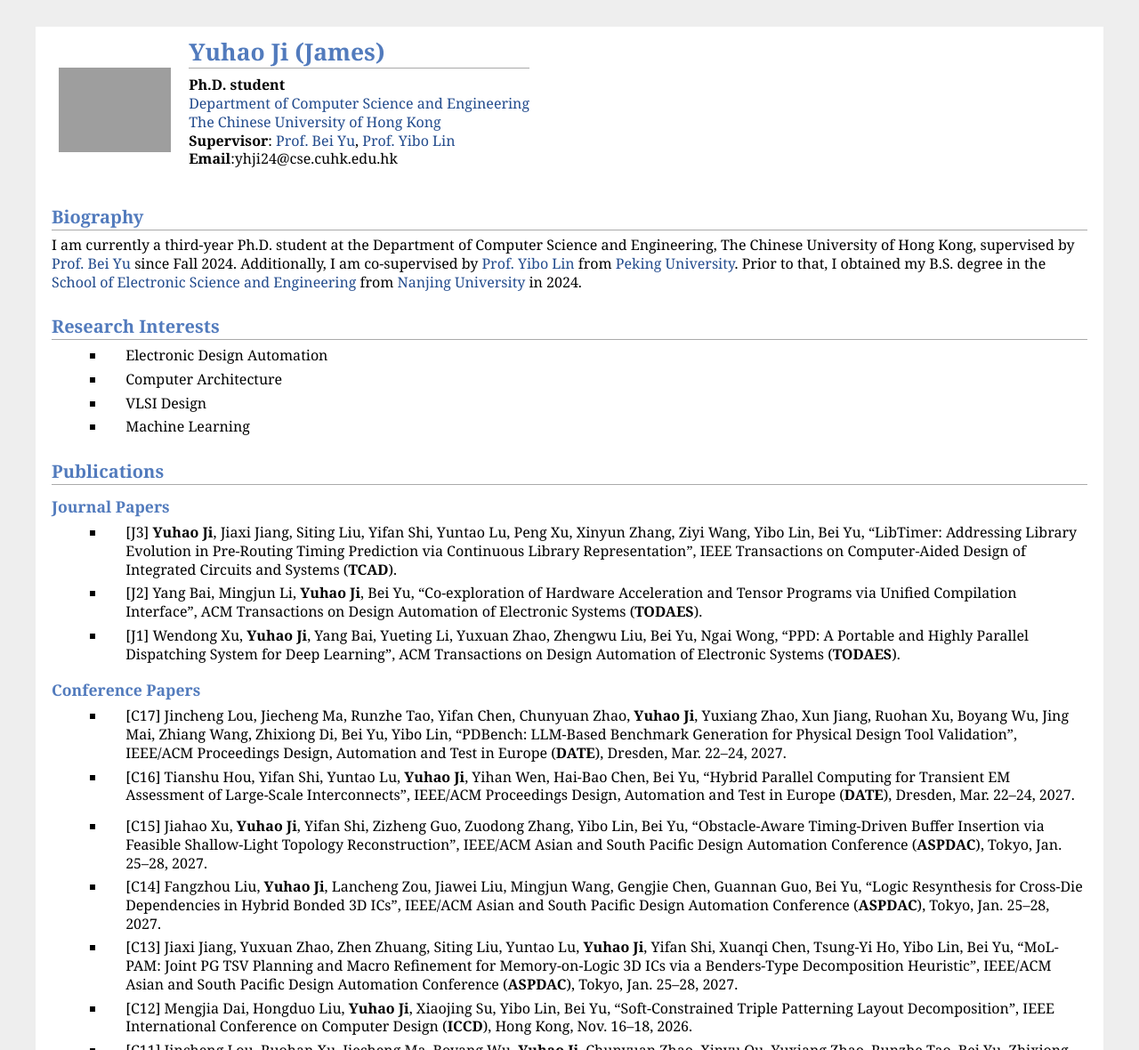
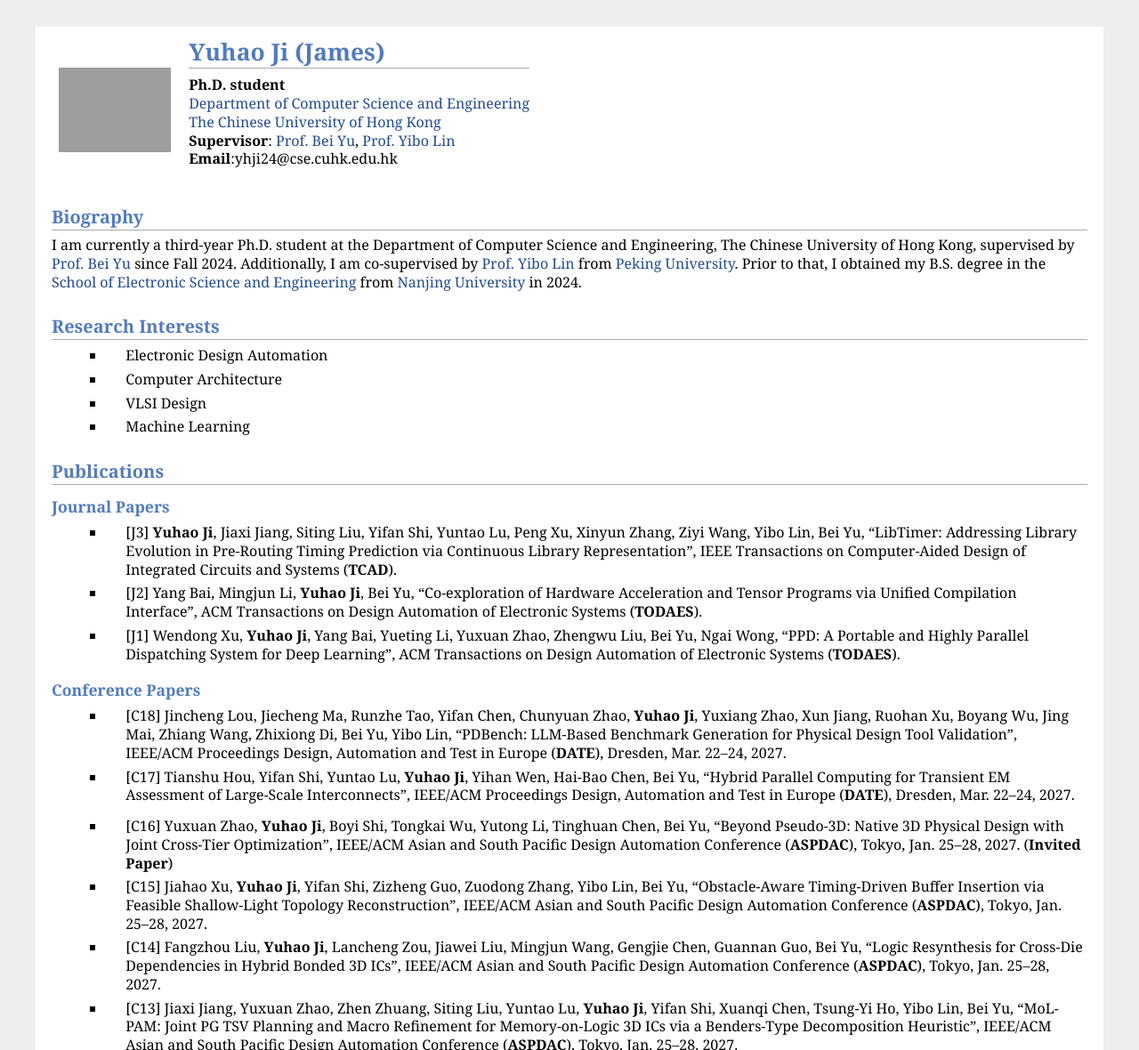
Before and after one commit to xxzh12/xxzh12.github.io, a plain HTML site: page index.html in a window 1280 px wide. Shown: the top 1180 px of the page at 89% size. Drawn offline with Linux system fonts and the light colour scheme; files that its build step writes are made by us from their sources; grey boxes are pictures that could not be loaded.

Commit message:
Add ASPDAC 2027 invited paper

```diff
--- a/index.html
+++ b/index.html
@@ -58,15 +58,17 @@ Prior to that, I obtained my B.S. degree in the <a href="https://ese.nju.edu.cn/
 </ul>
 <h3>Conference Papers</h3>
 <ul>
-<li><p>[C17] Jincheng Lou, Jiecheng Ma, Runzhe Tao, Yifan Chen, Chunyuan Zhao, <b>Yuhao Ji</b>, Yuxiang Zhao, Xun Jiang, Ruohan Xu, Boyang Wu, Jing Mai, Zhiang Wang, Zhixiong Di, Bei Yu, Yibo Lin, “PDBench: LLM-Based Benchmark Generation for Physical Design Tool Validation”, IEEE/ACM Proceedings Design, Automation and Test in Europe (<b>DATE</b>), Dresden, Mar. 22–24, 2027.</p>
+<li><p>[C18] Jincheng Lou, Jiecheng Ma, Runzhe Tao, Yifan Chen, Chunyuan Zhao, <b>Yuhao Ji</b>, Yuxiang Zhao, Xun Jiang, Ruohan Xu, Boyang Wu, Jing Mai, Zhiang Wang, Zhixiong Di, Bei Yu, Yibo Lin, “PDBench: LLM-Based Benchmark Generation for Physical Design Tool Validation”, IEEE/ACM Proceedings Design, Automation and Test in Europe (<b>DATE</b>), Dresden, Mar. 22–24, 2027.</p>
 </li>
-<li><p>[C16] Tianshu Hou, Yifan Shi, Yuntao Lu, <b>Yuhao Ji</b>, Yihan Wen, Hai-Bao Chen, Bei Yu, “Hybrid Parallel Computing for Transient EM Assessment of Large-Scale Interconnects”, IEEE/ACM Proceedings Design, Automation and Test in Europe (<b>DATE</b>), Dresden, Mar. 22–24, 2027.
+<li><p>[C17] Tianshu Hou, Yifan Shi, Yuntao Lu, <b>Yuhao Ji</b>, Yihan Wen, Hai-Bao Chen, Bei Yu, “Hybrid Parallel Computing for Transient EM Assessment of Large-Scale Interconnects”, IEEE/ACM Proceedings Design, Automation and Test in Europe (<b>DATE</b>), Dresden, Mar. 22–24, 2027.
 
 
 </p>
 </li>
 </ul>
 <ul>
+<li><p>[C16] Yuxuan Zhao, <b>Yuhao Ji</b>, Boyi Shi, Tongkai Wu, Yutong Li, Tinghuan Chen, Bei Yu, “Beyond Pseudo-3D: Native 3D Physical Design with Joint Cross-Tier Optimization”, IEEE/ACM Asian and South Pacific Design Automation Conference (<b>ASPDAC</b>), Tokyo, Jan. 25–28, 2027. (<b>Invited Paper</b>)</p>
+</li>
 <li><p>[C15] Jiahao Xu, <b>Yuhao Ji</b>, Yifan Shi, Zizheng Guo, Zuodong Zhang, Yibo Lin, Bei Yu, “Obstacle-Aware Timing-Driven Buffer Insertion via Feasible Shallow-Light Topology Reconstruction”, IEEE/ACM Asian and South Pacific Design Automation Conference (<b>ASPDAC</b>), Tokyo, Jan. 25–28, 2027.</p>
 </li>
 <li><p>[C14] Fangzhou Liu, <b>Yuhao Ji</b>, Lancheng Zou, Jiawei Liu, Mingjun Wang, Gengjie Chen, Guannan Guo, Bei Yu, “Logic Resynthesis for Cross-Die Dependencies in Hybrid Bonded 3D ICs”, IEEE/ACM Asian and South Pacific Design Automation Conference (<b>ASPDAC</b>), Tokyo, Jan. 25–28, 2027.</p>
```
Also changed, not shown: 1 other file.
